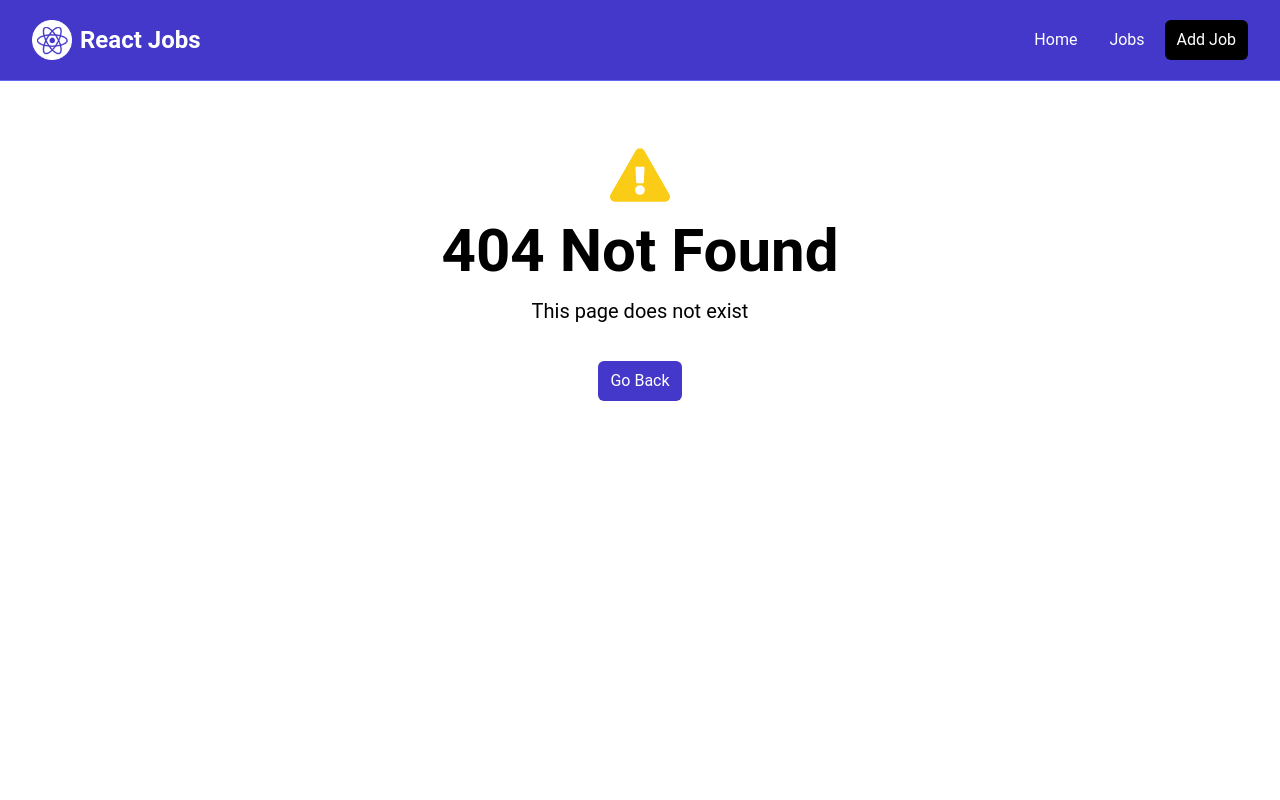
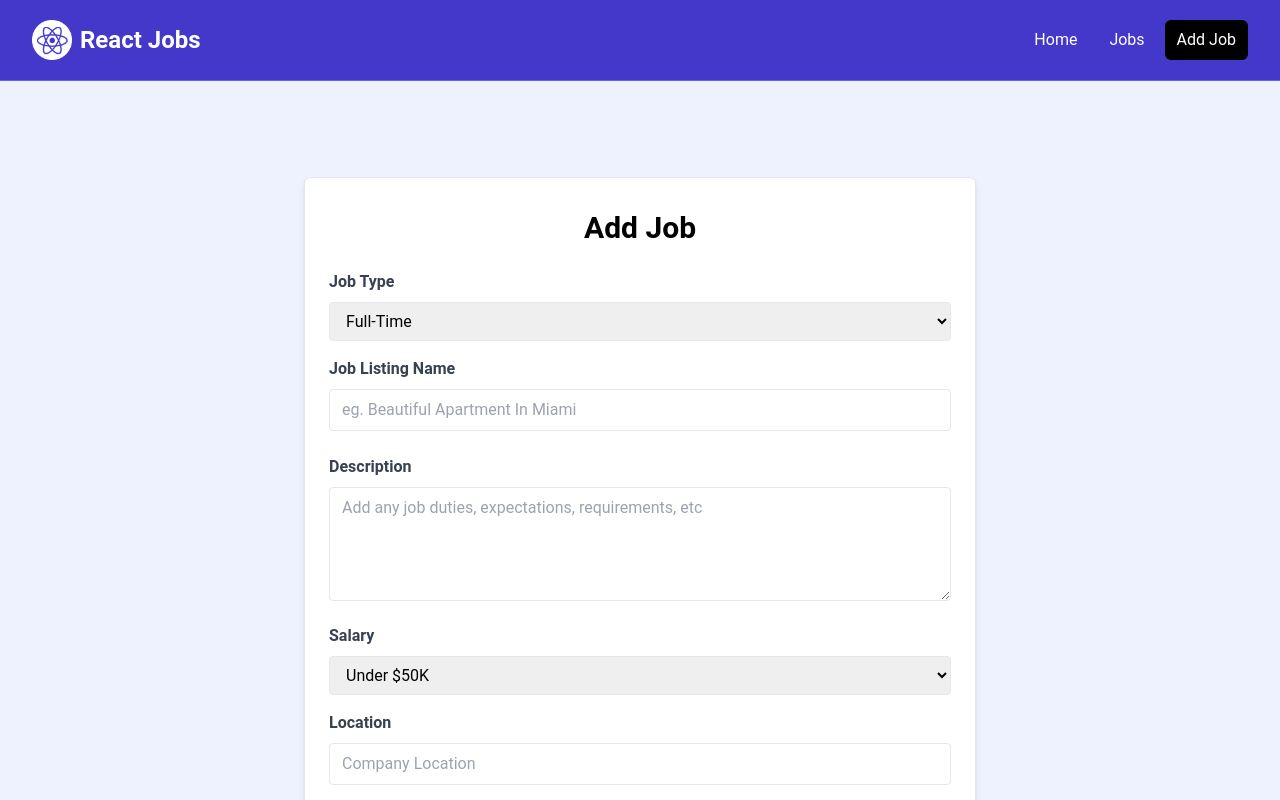
Before and after one commit to KevinTapol/ReactSPA, a React (Vite) app: page /add-job in a window 1280 px wide. Before the commit this address had no page. Shown: the top 800 px of the page. Built offline with nearby package versions, Linux system fonts and the light colour scheme.

Commit message:
consider combining the multilple useState form fields into a single useState object

```diff
--- a/src/App.jsx
+++ b/src/App.jsx
@@ -6,6 +6,7 @@ import JobsPage from './pages/JobsPage'
 import NotFoundPage from './pages/NotFoundPage'
 // Here we are importing both the JobPage.jsx as default and the data loader function jobLoader from JobPage.jsx being passed in as a prop inside the Route component rendered element prop of loader. We can use the jobLoader to pass into other components to get the dynamic job by id.
 import JobPage, { jobLoader } from './pages/JobPage'
+import AddJobPage from './pages/AddJobPage'
 
 const router = createBrowserRouter(
   // createRoutesFromElements(<Route path='/about' element={<h1>Testing Route</h1>} />)
@@ -13,6 +14,7 @@ const router = createBrowserRouter(
     <Route path='/' element={ <MainLayout /> } >
       <Route index element={ <Homepage /> } />
       <Route path='/jobs' element={ <JobsPage /> } />
+      <Route path='/add-job' element={ <AddJobPage /> } />
       {/* :id represents dynamic id of current Job being passed in as the variable id being targeted on event */}
       <Route path='/jobs/:id' element={ <JobPage /> } loader={jobLoader} />
       {/* path="*" means any route not defined will route to the given element which in this case is NotFoundPage component. */}
```
Also changed, not shown: src/pages/AddJobPage.jsx (+17 -0 lines), 1 other file (tests, documents, lock files or other folders).
